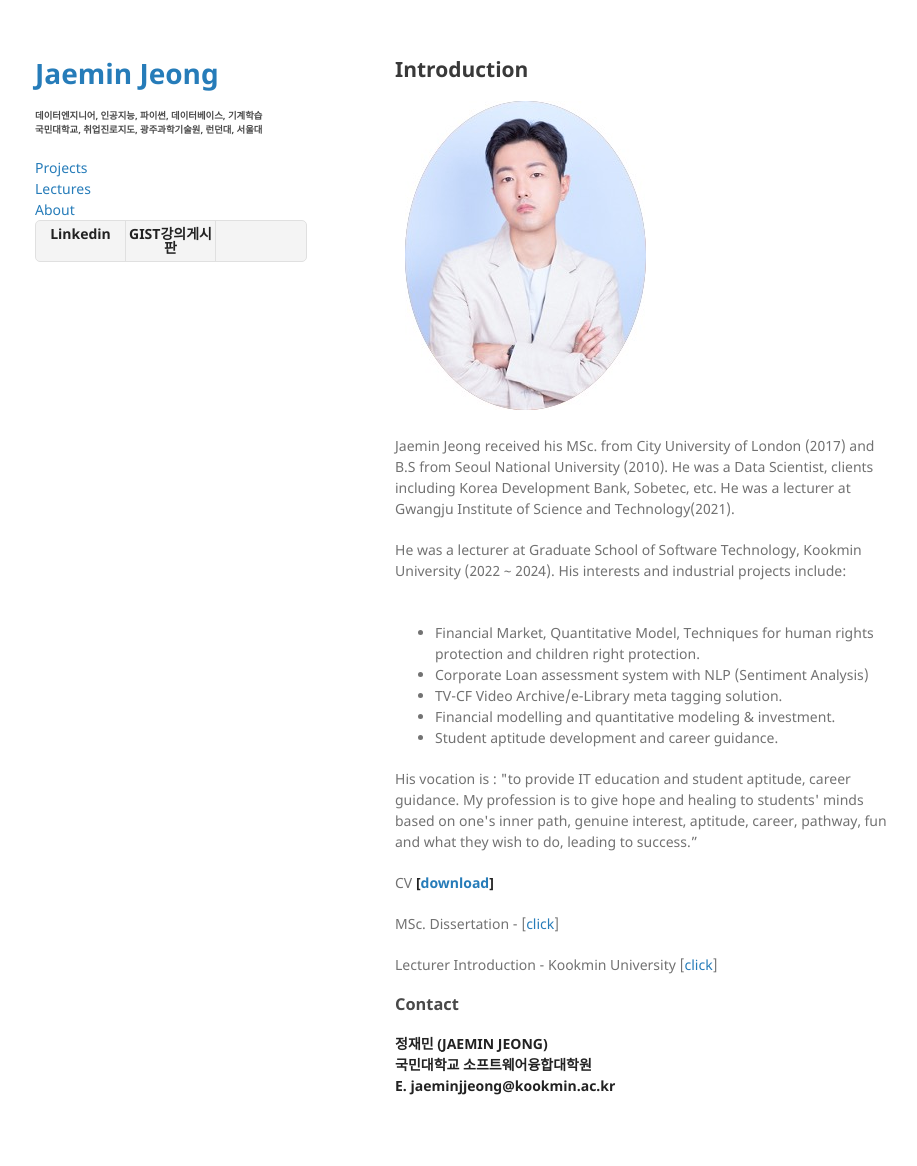
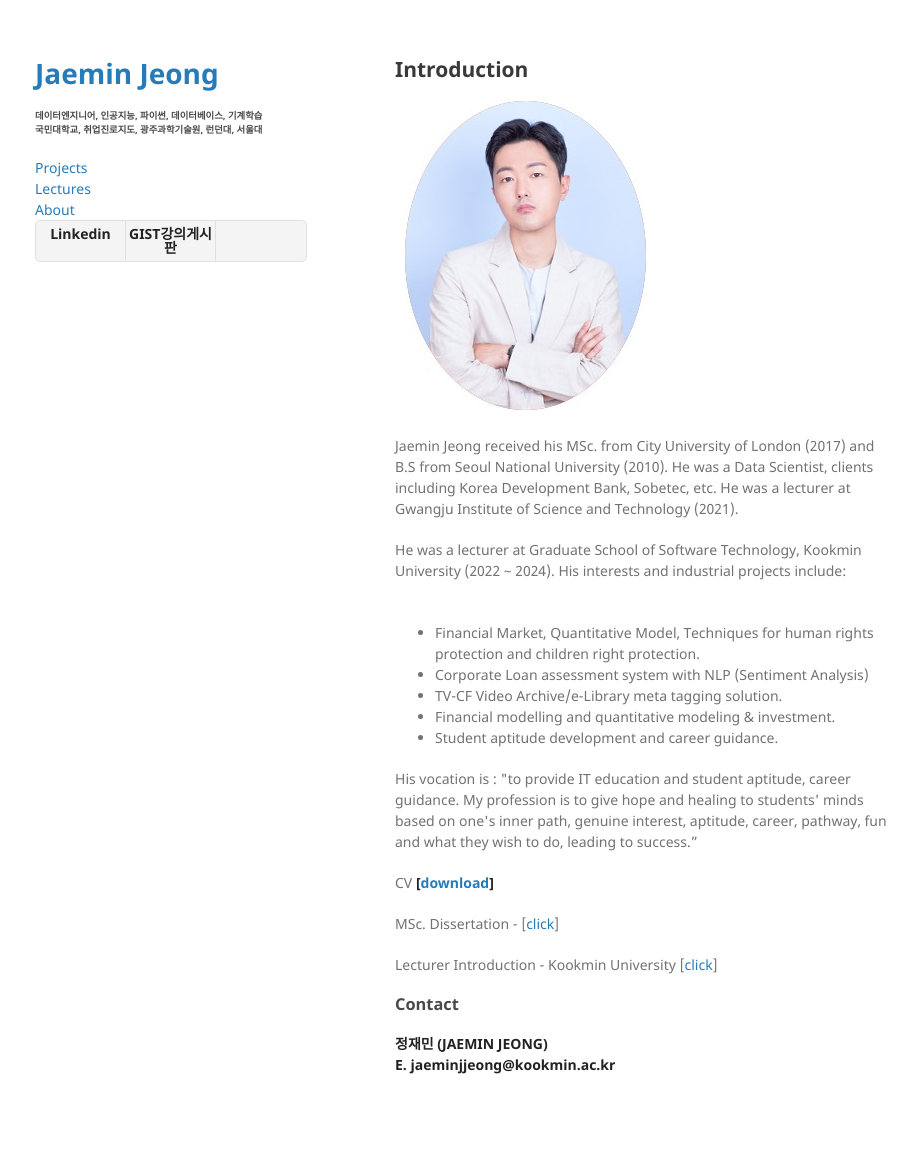
Before and after one commit to jaeminjjung/jaeminjjung.github.io, a Jekyll site: the page built from index.md, in a window 1280 px wide. Shown: the whole page, without its empty margins (175-1092 px from the left). Built offline with Jekyll 4.4.1, drawn with Linux system fonts in a browser that asks for light colours; our own code applies the rules of GitHub Pages for plain Markdown files; after the commit the page ends 1145 px from its top, so only the background shows below that.

Commit message:
Update index.md

```diff
--- a/index.md
+++ b/index.md
@@ -6,7 +6,7 @@
          <img src="http://raw.githubusercontent.com/jaeminjjung/jaeminjjung.github.io/main/jmjung_portrait.jpeg" alt="" class="wp-image-23" style="padding-left: 10px; padding-bottom: 20px;"/>
     </div>
     <div class="twoColumn">
-         <p>Jaemin Jeong received his MSc. from City University of London (2017) and B.S from Seoul National University (2010). He was a Data Scientist, clients including Korea Development Bank, Sobetec, etc. He was a lecturer at Gwangju Institute of Science and Technology(2021). </p>
+         <p>Jaemin Jeong received his MSc. from City University of London (2017) and B.S from Seoul National University (2010). He was a Data Scientist, clients including Korea Development Bank, Sobetec, etc. He was a lecturer at Gwangju Institute of Science and Technology (2021). </p>
 
 <p>He was a lecturer at Graduate School of Software Technology, Kookmin University (2022 ~ 2024). His  interests and industrial projects include:</p>
 <br/>
@@ -33,6 +33,5 @@ Lecturer Introduction - Kookmin University [<a href="https://swgs.kookmin.ac.kr/
 
 <strong>
 정재민 (JAEMIN JEONG) <br/>
-국민대학교 소프트웨어융합대학원<br/>
 E. jaeminjjeong@kookmin.ac.kr<br/>
     </strong>
```
